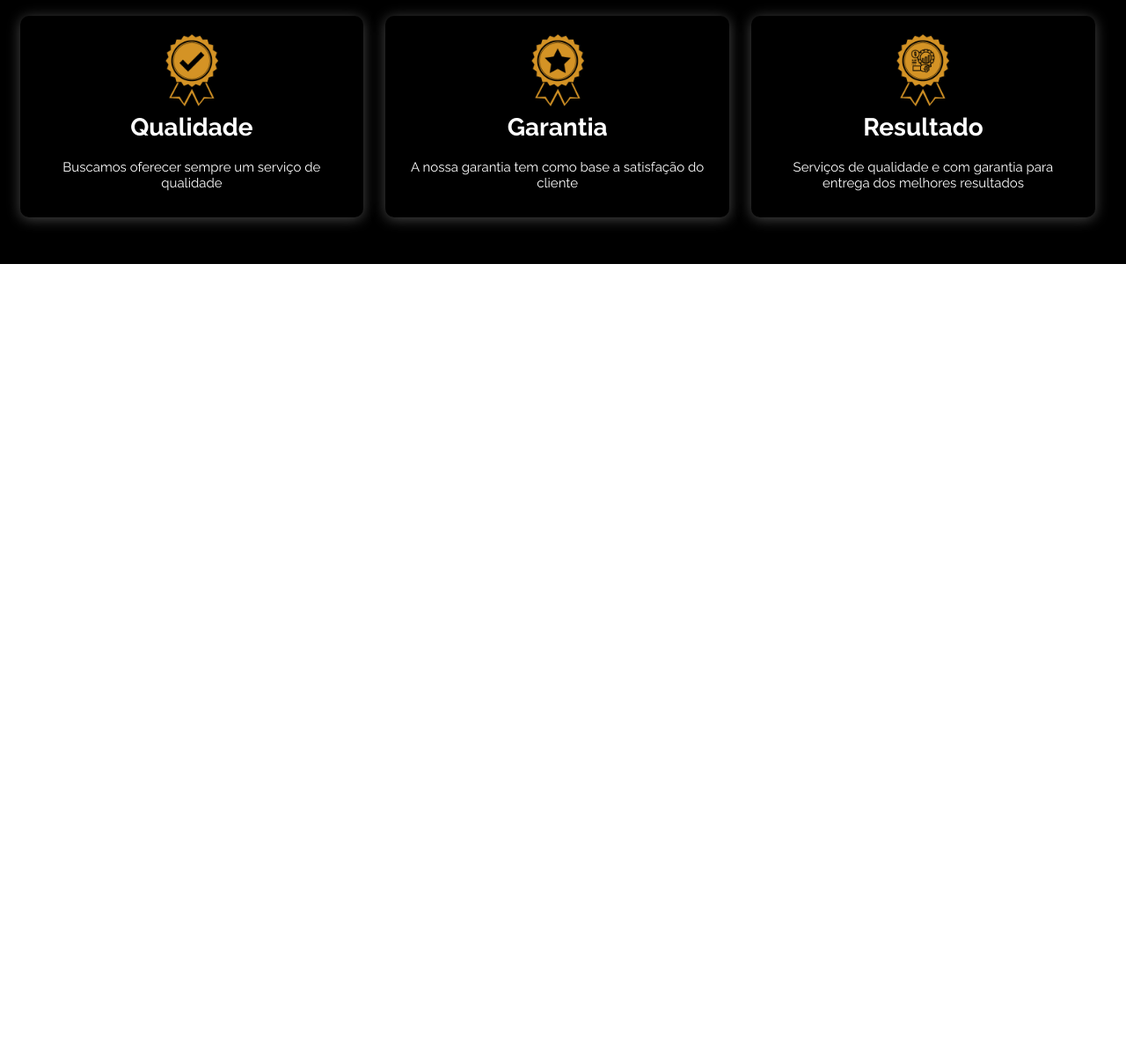
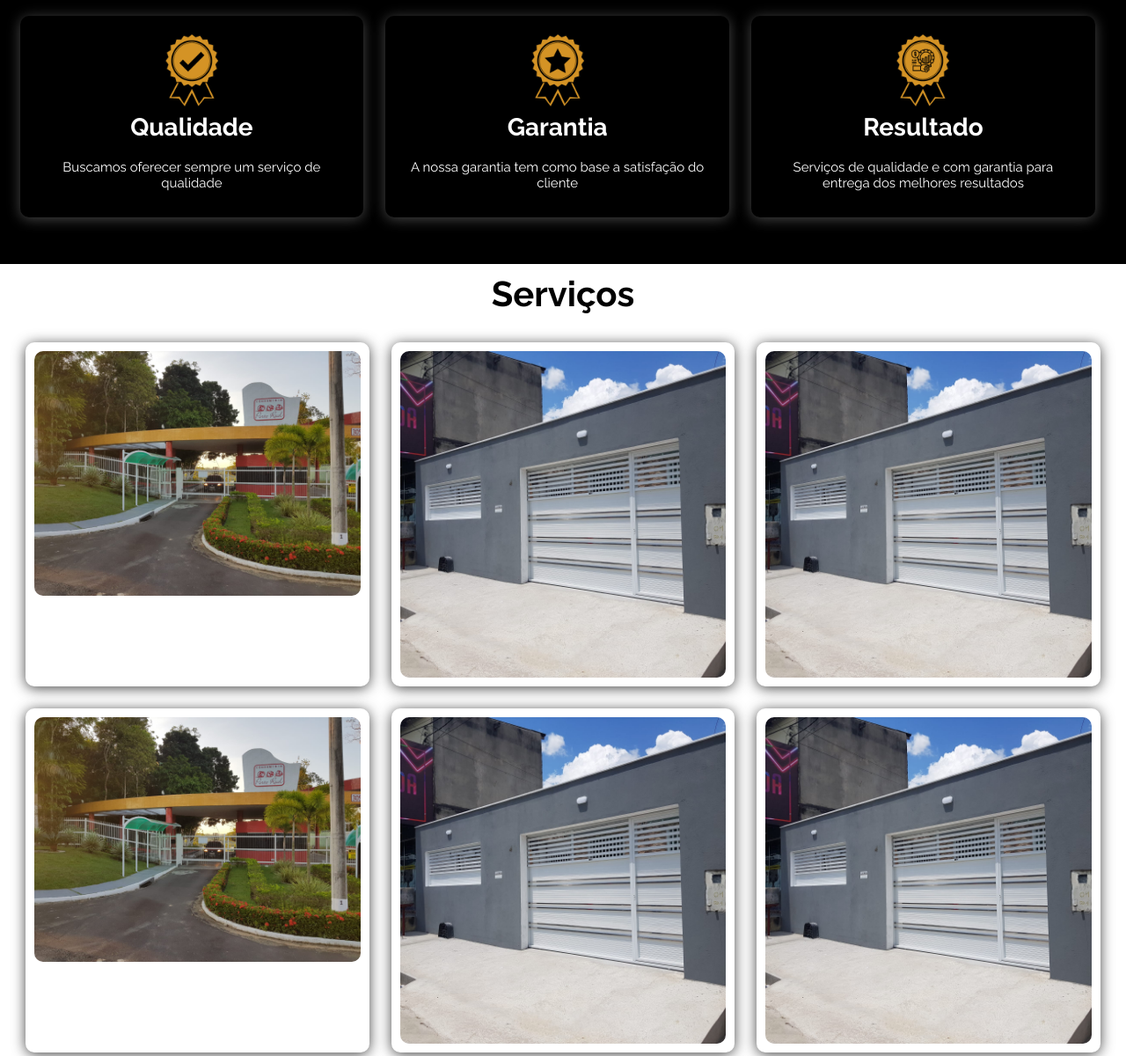
Before and after one commit to kevinup13/AgenciaBold, a plain HTML site: page index.html in a window 1280 px wide. Shown: the part 1321-2521 px from the top of the page at 88% size. Before the commit the page ends 1621 px from the top, so only its background shows below. Drawn offline with Linux system fonts and the light colour scheme.

Commit message:
atualizacao

```diff
--- a/assets/script/actions.js
+++ b/assets/script/actions.js
@@ -8,6 +8,4 @@ menuBtn.addEventListener('click', () => {
         itemsMenu.classList.remove('hide');
         itemsMenu.classList.add('show');
     }
-
-
 });
--- a/assets/template/style.css
+++ b/assets/template/style.css
@@ -225,9 +225,58 @@ section.selos {
     margin-bottom: 20px;
 }
 
+.servicos {
+    display: flex;
+    flex-wrap: wrap;
+    flex-direction: column;
+    align-items: center;
+    padding: 10px 0;
+    width: 100%;
+    height: 300px auto;
+}
+
+.servicos h2 {
+    font-size: 40px;
+}
+
+.servicos .center {
+    display: flex;
+    flex-wrap: wrap;
+    width: 100%;
+    margin: 0 auto;
+    height: 600px auto;
+    padding: 20px 10px;
+}
+
+.servicos-area {
+    display: flex;
+    flex-wrap: wrap;
+    justify-content: center;
+}
+
+.box-servico {
+    display: flex;
+    flex-direction: column;
+    align-items: center;
+    text-align: center;
+    box-shadow: 0px 2px 15px rgb(71, 71, 71);
+    border-radius: 10px;
+    width: 31%;
+    margin: 1%;
+    padding: 10px;
+}
+
+.box-servico img {
+    flex-direction: column;
+    align-items: center;
+    text-align: center;
+    border-radius: 10px;
+    width: 100%;
+}
+
 @media screen and (max-width: 768px) {
     .header {
-        position: fixed;
+        /* position: fixed; */
         width: 100%;
     }
 
@@ -332,4 +381,24 @@ section.selos {
         width: 100%;
         margin: 1%;
     }
+
+    .servicos {
+        flex-wrap: wrap;
+        width: 100%;
+    }
+
+    .servicos-area {
+        padding: 10px;
+    }
+
+    .box-servico {
+        width: 100%;
+        margin: 1%;
+        padding: 10px;
+    }
+
+    .box-servico img {
+        width: 100%;
+        margin: 1%;
+    }
 }
--- a/index.html
+++ b/index.html
@@ -79,8 +79,8 @@
             <div class="imagem">
                 <img src="assets/images/equipe-vidro.jpg" alt="" srcset="">
             </div>
-        </div>
-    </section>
+        </div><!-- center -->
+    </section><!-- sobre -->
     <section class="selos">
         <div class="center">
             <div class="selos-area">
@@ -99,9 +99,43 @@
                     <h2>Resultado</h2>
                     <p>Serviços de qualidade e com garantia para entrega dos melhores resultados</p>
                 </div>
-            </div>
-        </div>
-    </section>
+            </div><!-- selos-area -->
+        </div><!-- center -->
+    </section><!-- selos -->
+    <section class="servicos">
+        <h2>Serviços</h2>
+        <div class="center">
+            <div class="servicos-area">
+                <div class="box-servico">
+                    <img src="assets/images/cobertura-entrada1.jpeg" alt="" srcset="">
+                </div>
+                <div class="box-servico">
+                    <img src="assets/images/portao-branco.jpeg" alt="" srcset="">
+                </div>
+                <div class="box-servico">
+                    <img src="assets/images/portao-branco.jpeg" alt="" srcset="">
+                </div>
+                <div class="box-servico">
+                    <img src="assets/images/cobertura-entrada1.jpeg" alt="" srcset="">
+                </div>
+                <div class="box-servico">
+                    <img src="assets/images/portao-branco.jpeg" alt="" srcset="">
+                </div>
+                <div class="box-servico">
+                    <img src="assets/images/portao-branco.jpeg" alt="" srcset="">
+                </div>
+                <div class="box-servico">
+                    <img src="assets/images/cobertura-entrada1.jpeg" alt="" srcset="">
+                </div>
+                <div class="box-servico">
+                    <img src="assets/images/portao-branco.jpeg" alt="" srcset="">
+                </div>
+                <div class="box-servico">
+                    <img src="assets/images/portao-branco.jpeg" alt="" srcset="">
+                </div>
+            </div><!-- servicos-area -->
+        </div><!-- center -->
+    </section><!-- servicos -->
 
 
 
```
Also changed, not shown: assets/images/cobertura-entrada1.jpeg (added), assets/images/portao-branco.jpeg (added).
